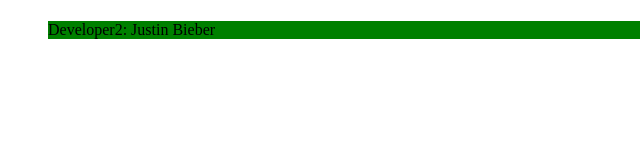
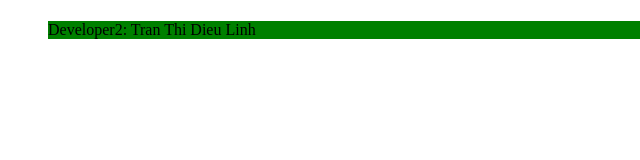
Before and after one commit to dolynhan15/test-exercise-01, a plain HTML site: page index.html in a window 1280 px wide. Shown: the full height of the page, 0-640 px from the left. Drawn offline with Linux system fonts and the light colour scheme.

Commit message:
Developer2:Change author Tran Thi Dieu Linh index.html

```diff
--- a/index.html
+++ b/index.html
@@ -22,7 +22,7 @@
             <p class="browsehappy">You are using an <strong>outdated</strong> browser. Please <a href="#">upgrade your browser</a> to improve your experience.</p>
         <![endif]-->
         <h1></h1>
-        <blockquote>Developer2: Justin Bieber</blockquote>
+        <blockquote>Developer2: Tran Thi Dieu Linh</blockquote>
         <script src="" async defer></script>
     </body>
 </html>
```
